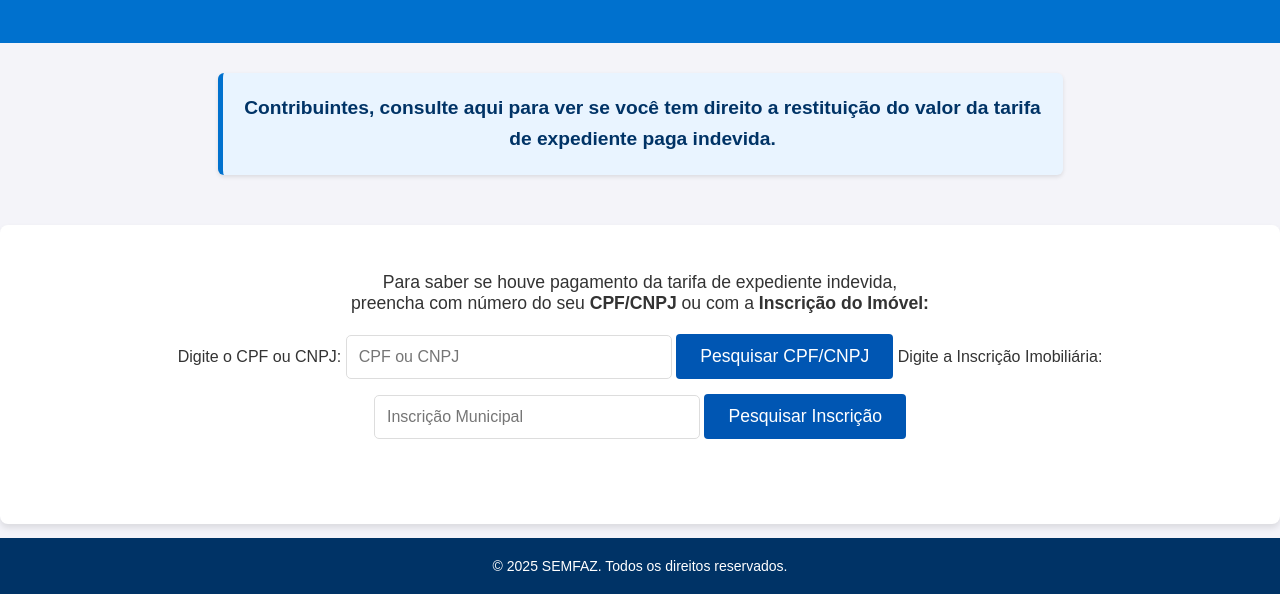
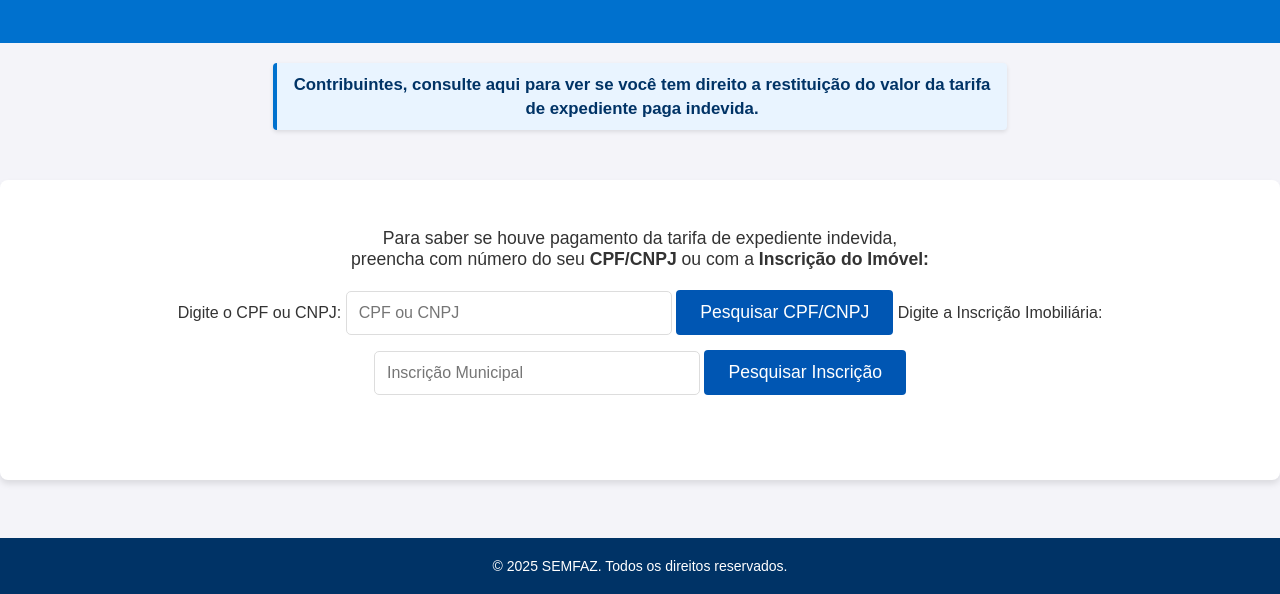
Before and after one commit to SemecConsulta/semec, a website: page index.html in a window 1280 px wide. Shown: the part 206-800 px from the top of the page. Drawn offline with Linux system fonts and the light colour scheme.

Commit message:
Ajeito do Style

```diff
--- a/style.css
+++ b/style.css
@@ -43,22 +43,21 @@ header h1 {
     color: #333;
 }
 .texto__Titulo {
-    margin: 30px auto 10px auto;
-    padding: 20px;
-    max-width: 800px;
+    margin: 20px auto;
+    padding: 10px 15px;
+    max-width: 700px;
     background-color: #e9f4ff;
-    border-left: 5px solid #0071ce;
-    border-radius: 6px;
+    border-left: 4px solid #0071ce;
+    border-radius: 4px;
     box-shadow: 0 2px 4px rgba(0,0,0,0.1);
 }
 
 .texto__Titulo h3 {
     margin: 0;
-    font-size: 1.2em;
+    font-size: 1.05em;
     color: #003366;
-    line-height: 1.6;
+    line-height: 1.4;
 }
-
 
 input[type="text"] {
     padding: 12px;
```
